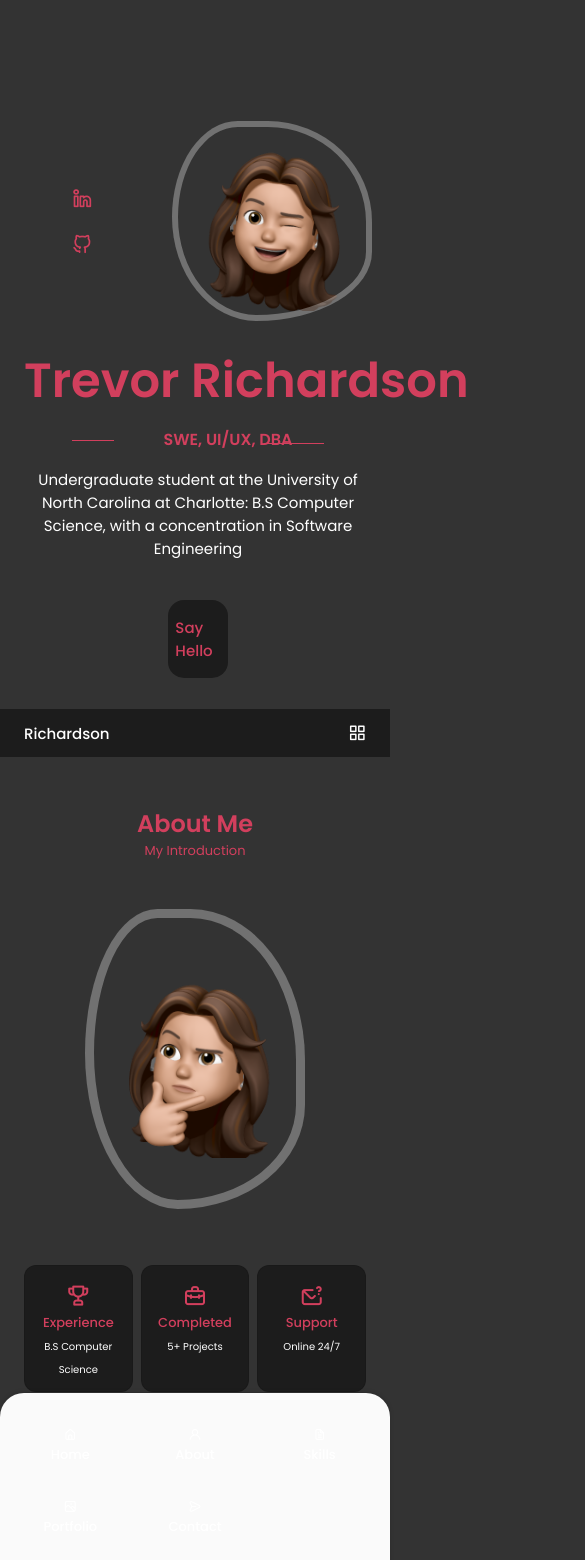
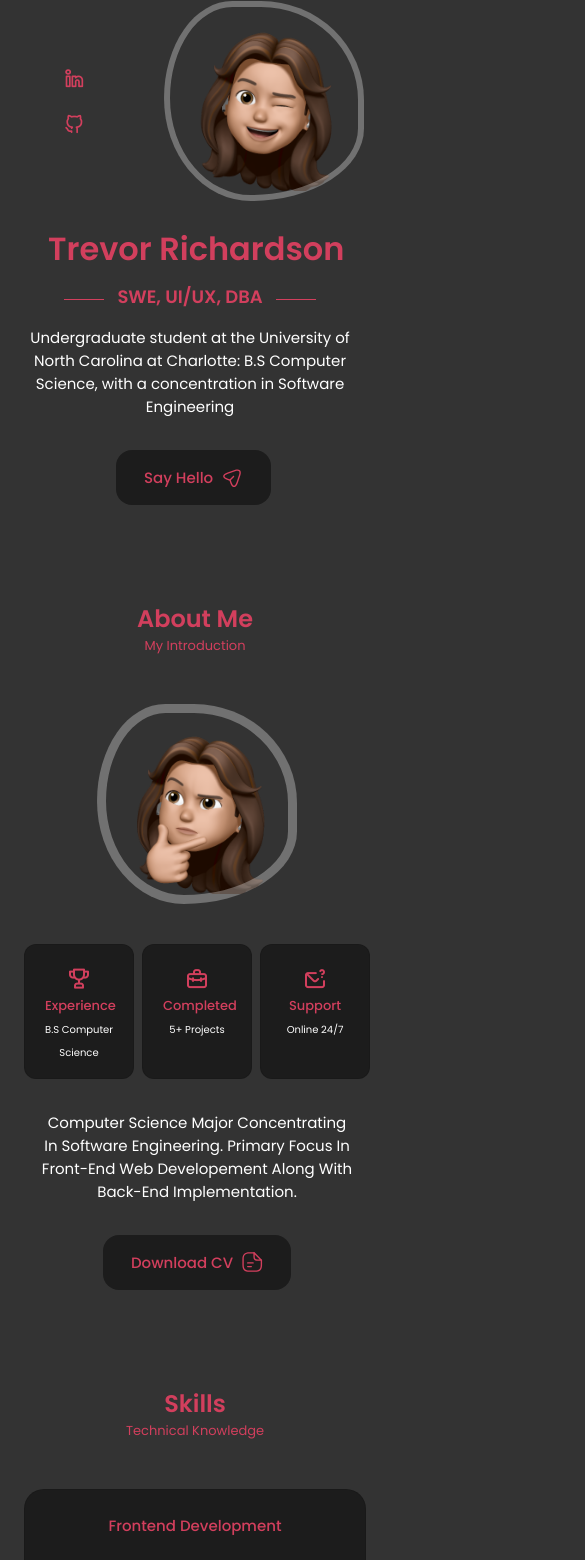
Before and after one commit to Tjrich336/PersonalPortfolio, a React (Create React App) app: page / in a window 390 px wide. Shown: the part 87-1647 px from the top of the page, 585 px wide, since content can reach past the window. Built offline with nearby package versions, Linux system fonts and the light colour scheme.

Commit message:
Added breakpoints to all pages for mobile devices.

```diff
--- a/src/components/Contact/contact.css
+++ b/src/components/Contact/contact.css
@@ -36,7 +36,7 @@
   }
 
   .send__button {
-    display:block;
+    display: block;
     width: 40%;
     padding: 10px;
     background-color: #333;
@@ -82,3 +82,20 @@
     font-size: 1.25rem;
     color: var(--title-color);
   }
+
+/* ===================== BREAKPOINTS ===================== */
+
+/*        Mobile Devices      */
+@media screen and (max-width: 768px) {
+  .form {
+      width: 350px;
+  }
+
+  .send__button {
+    width: max-content;
+  }
+
+  .home__scroll-up {
+    display: none;
+  }
+}
--- a/src/components/about/About.jsx
+++ b/src/components/about/About.jsx
@@ -53,4 +53,4 @@ const About = () => {
     )
 }
 
-export default About
+export default About;
--- a/src/components/about/Info.jsx
+++ b/src/components/about/Info.jsx
@@ -27,4 +27,4 @@ const Info = () => {
     )
 }
 
-export default Info
+export default Info;
--- a/src/components/about/about.css
+++ b/src/components/about/about.css
@@ -84,50 +84,21 @@
 }
 
 /* ===================== BREAKPOINTS ===================== */
-/*   For Large Devices   */
 
-@media screen and (max-width: 992px) {
-   .about__container {
-    grid-template-columns: 1fr;
-    row-gap: 2.5rem;
-   }
-
-   .about__img {
-    width: 220px;
-   }
-
-   .about__box {
-    padding: 0.75rem 0.5rem;
-   }
-
-   .about__data {
-    text-align: center;
-   }
-
-   .about__info {
-    justify-content: center;
-   }
-
-   .about__description {
-    padding: 0 5rem;
-    margin-bottom: 2rem;
-   }
-  }
-
-  /*   For Medium Devices   */
-  @media screen and (max-width: 576px) {
-    .about__info {
-        grid-template-columns: repeat(3, 1fr);
+/*        Mobile Devices      */
+@media screen and (max-width: 768px) {
+    .about__container {
+        grid-template-columns: repeat(1, 1fr);
     }
 
-    .about__description {
-        padding: 0;
+    .about__img {
+        width: 200px;
+        height: 200px;
+    }
+
+    .about__info {
+        grid-template-columns: repeat(3, 110px);
+        gap: 0.5rem;
+        margin-bottom: var(--mb-2);
     }
   }
-
-  /*   For Small Devices   */
-  @media screen and (max-width: 350px) {
-    .about__info {
-        grid-template-columns: repeat(2, 1fr);
-    }
-  }
--- a/src/components/footer/footer.css
+++ b/src/components/footer/footer.css
@@ -30,3 +30,22 @@
   .footer__links a:hover {
     color: rgb(210,63,93);
   }
+
+/* ===================== BREAKPOINTS ===================== */
+
+/*        Mobile Devices      */
+@media screen and (max-width: 768px) {
+  .footer {
+    margin-bottom: -3rem;
+    height: 5rem;
+    width: max-content;
+  }
+  .footer p {
+    font-size: smaller;
+    display: wrap;
+  }
+
+  .footer__links a {
+    color: rgb(210,63,93);
+  }
+}
--- a/src/components/header/Header.jsx
+++ b/src/components/header/Header.jsx
@@ -1,16 +1,48 @@
-import React, { useState } from "react";
+import React, { useState, useEffect } from "react";
 import "./header.css";
 
 const Header = () => {
   /* ===================== TOGGLE MENU ===================== */
-    const[Toggle, showMenu] = useState(false);
+  const [isMenuOpen, setMenuOpen] = useState(false);
+
+  useEffect(() => {
+    const handleScrollToSection = (event) => {
+      event.preventDefault();
+      setMenuOpen(false);
+
+      const targetId = event.target.getAttribute("href").substring(1);
+      const targetElement = document.getElementById(targetId);
+
+      if (targetElement) {
+        const offsetTop = targetElement.getBoundingClientRect().top;
+        const headerHeight = document.querySelector(".header").clientHeight;
+        const scrollPosition = offsetTop + window.pageYOffset - headerHeight;
+
+        window.scrollTo({
+          top: scrollPosition,
+          behavior: "smooth",
+        });
+      }
+    };
+
+    const links = document.querySelectorAll(".nav__link");
+    links.forEach((link) => {
+      link.addEventListener("click", handleScrollToSection);
+    });
+
+    return () => {
+      links.forEach((link) => {
+        link.removeEventListener("click", handleScrollToSection);
+      });
+    };
+  }, []);
 
   return (
     <header className="header">
       <nav className="nav container">
-                <a href="index.html" className="nav__logo">Richardson</a>
+        <a href="#home" className="nav__logo">Richardson</a>
 
-                <div className={Toggle ? "nav__menu show-menu" : "nav__menu"}>
+        <div className={isMenuOpen ? "nav__menu show-menu" : "nav__menu"}>
           <ul className="nav__list grid">
             <li className="nav__item">
               <a href="#home" className="nav__link">
@@ -43,15 +75,15 @@ const Header = () => {
             </li>
           </ul>
 
-                    <i class="uil uil-times nav__close" onClick={() => showMenu(!Toggle)}></i>
+          <i className="uil uil-times nav__close" onClick={() => setMenuOpen(false)}></i>
         </div>
 
-                <div className="nav__toggle" onClick={() => showMenu(!Toggle)}>
-                    <i class="uil uil-apps"></i>
+        <div className="nav__toggle" onClick={() => setMenuOpen(!isMenuOpen)}>
+          <i className="uil uil-apps"></i>
         </div>
       </nav>
     </header>
   );
 };
 
-export default Header
+export default Header;
--- a/src/components/header/header.css
+++ b/src/components/header/header.css
@@ -32,7 +32,7 @@
     align-items: center;
     font-size: var(--small-font-size);
     color: white;
-    font-weight: var(--font-medium);
+    font-weight: bold;
     transition: 0.3s;
 }
 
@@ -43,7 +43,6 @@
 }
 
 /* Active Link */
-
 .active-link,
 .nav__link:hover {
     color: rgb(210, 63, 93);
@@ -51,23 +50,19 @@
 
 /* ===================== BREAKPOINTS ===================== */
 
-/*   For Medium Devices   */
+/*   For Mobile Devices   */
 @media screen and (max-width: 768px) {
     .header {
         top: initial;
-        bottom: 0;
-    }
-
-    .nav {
-        height: var(--header-height);
     }
 
     .nav__menu {
         position: fixed;
-        bottom: -100%;
+        height: max-content;
+        bottom: 100%;
         left: 0;
         width: 100%;
-        background-color: var(--body-color);
+        background-color: rgb(210, 63, 93);
         padding: 2rem 1.5rem 4rem;
         box-shadow: 0 -1px 4px rgba(0, 0, 0, 0.15);
         border-radius: 1.5rem 1.5rem 0 0;
@@ -75,15 +70,15 @@
     }
 
     /* Show Menu */
-
     .show-menu {
-        bottom: 0;
+        top: 0;
     }
 
     .nav__list {
         display: grid;
         grid-template-columns: repeat(3, 1fr);
         gap: 2rem;
+        margin-bottom: -3rem;
     }
 
     .van__icon {
@@ -93,14 +88,10 @@
     .nav__close {
         position: absolute;
         right: 1.3rem;
-        bottom: 0.5rem;
+        bottom: 1rem;
         font-size: 1.5rem;
         cursor: pointer;
-        color: var(--title-color);
-    }
-
-    .nav__close:hover {
-        color: var(--title-color-dark);
+        color: rgb(28, 28, 28);
     }
 
     .nav__toggle {
@@ -114,14 +105,3 @@
         display: block;
     }
 }
-
-/*   For Small Devices   */
-@media screen and (max-width: 350px) {
-    .nav__menu {
-        padding: 2rem 0.25rem 4rem;
-    }
-
-    .nav__list {
-        column-gap: 0;
-    }
-}
--- a/src/components/home/Home.jsx
+++ b/src/components/home/Home.jsx
@@ -22,4 +22,4 @@ const Home = () => {
     );
 };
 
-export default Home
+export default Home;
--- a/src/components/home/ScrollDown.jsx
+++ b/src/components/home/ScrollDown.jsx
@@ -46,4 +46,4 @@ const ScrollDown = () => {
     );
 };
 
-export default ScrollDown
+export default ScrollDown;
--- a/src/components/home/home.css
+++ b/src/components/home/home.css
@@ -175,9 +175,19 @@
 }
 
 /* ===================== BREAKPOINTS ===================== */
-/*   For Large Devices   */
 
-@media screen and (max-width: 992px) {
+/*      Desktop Devices     */
+@media screen and (min-width: 1024px) {
+
+}
+
+/*      Laptop Devices     */
+@media screen and (min-width: 992px) and (max-width: 1023px) {
+
+}
+
+/*      Tablet Devices      */
+@media screen and (min-width:769px) and (max-width: 991px) {
     .home__container {
         grid-template-columns: 100px repeat(2, 1fr);
         column-gap: 1.25rem;
@@ -209,37 +219,57 @@
     }
   }
 
-  /*   For Medium Devices   */
+  /*        Mobile Devices      */
   @media screen and (max-width: 768px) {
     .home__container {
-        grid-template-columns: 0.5fr 3fr;
-        padding-top: 3.5rem;
+        margin-left: 1rem;
+        margin-right: 1rem;
+        margin-top: 3rem;
+    }
+
+    .home__social {
+        margin-top: -5rem;
     }
 
     .home__img {
+        margin-top: -5rem;
         order: initial;
         justify-self: initial;
+        box-shadow: inset 0 0 0 6px rgb(255 255 255 / 30%);
+        width: 200px;
+        height: 200px;
+    }
+
+    .home__title {
+        font-size:xx-large;
+        padding-left: 2rem;
+    }
+
+    .home__subtitle {
+        font-size: large;
+        text-align: center;
+    }
+
+    .home__subtitle::before,
+    .home__subtitle::after {
+        width: 40px;
     }
 
     .home__data {
         grid-column: 1/3;
     }
 
-    .home__img {
-        box-shadow: inset 0 0 0 6px rgb(255 255 255 / 30%);
-        width: 200px;
-        height: 200px;
-    }
-
     .home__scroll {
         display: none;
     }
-  }
 
-  /*   For Small Devices   */
-  @media screen and (max-width: 350px) {
-    .home__img {
-        width: 180px;
-        height: 180px;
+    .button--flex-hi {
+        display: flex;
+        justify-content: center;
+        align-items: center;
+        width: max-content;
+        margin-top: 2rem;
+        margin-bottom: -2rem;
+        margin-left: 6.25rem;
     }
   }
--- a/src/components/portfolio/portfolio.css
+++ b/src/components/portfolio/portfolio.css
@@ -67,32 +67,13 @@
 }
 
 /* ===================== BREAKPOINTS ===================== */
-/*   For Large Devices   */
-@media screen and (max-width: 992px) {
-    .skills__container {
-        grid-template-columns: max-content;
-        row-gap: 2rem;
+
+/*        Mobile Devices      */
+@media screen and (max-width: 768px) {
+    .portfolio__container {
+        grid-template-columns: repeat(1, 350px);
+        column-gap: 3rem;
+        justify-content: center;
+        margin-bottom: -1rem;
     }
-  }
-
-  /*   For Medium Devices   */
-  @media screen and (max-width: 576px) {
-    .skills__container {
-        grid-template-columns: 1fr;
-    }
-
-    .skills__content {
-        padding: 1.5rem;
-    }
-  }
-
-  /*   For Small Devices   */
-  @media screen and (max-width: 350px) {
-    .skills__box {
-        column-gap: 1.25rem;
-    }
-
-    .skills__name {
-        font-size: var(--small-font-size);
-    }
-  }
+}
--- a/src/components/skills/Frontend.jsx
+++ b/src/components/skills/Frontend.jsx
@@ -48,4 +48,4 @@ const Frontend = () => {
   )
 }
 
-export default Frontend
+export default Frontend;
```
Lines whose indentation alone changed are shown as unchanged.
